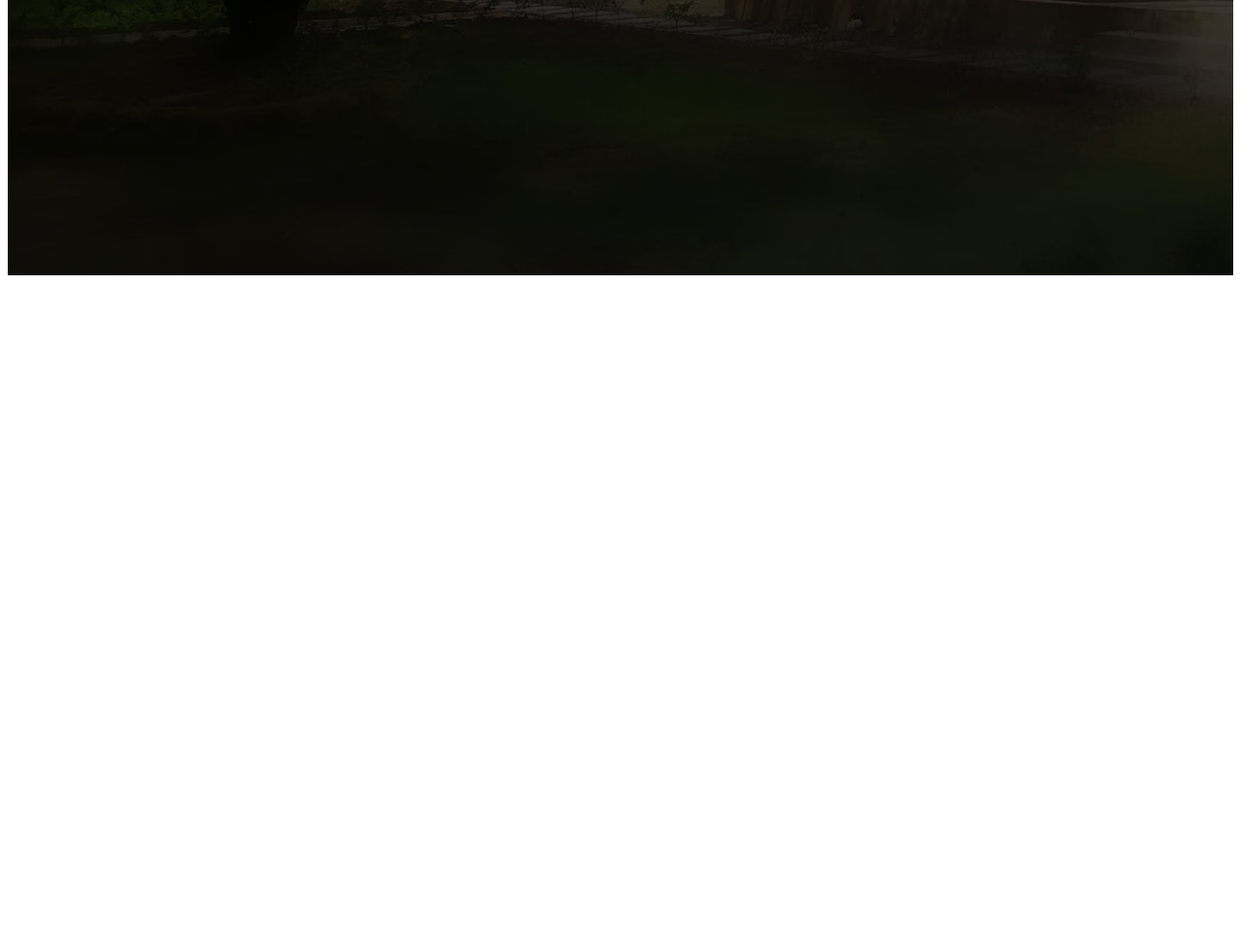
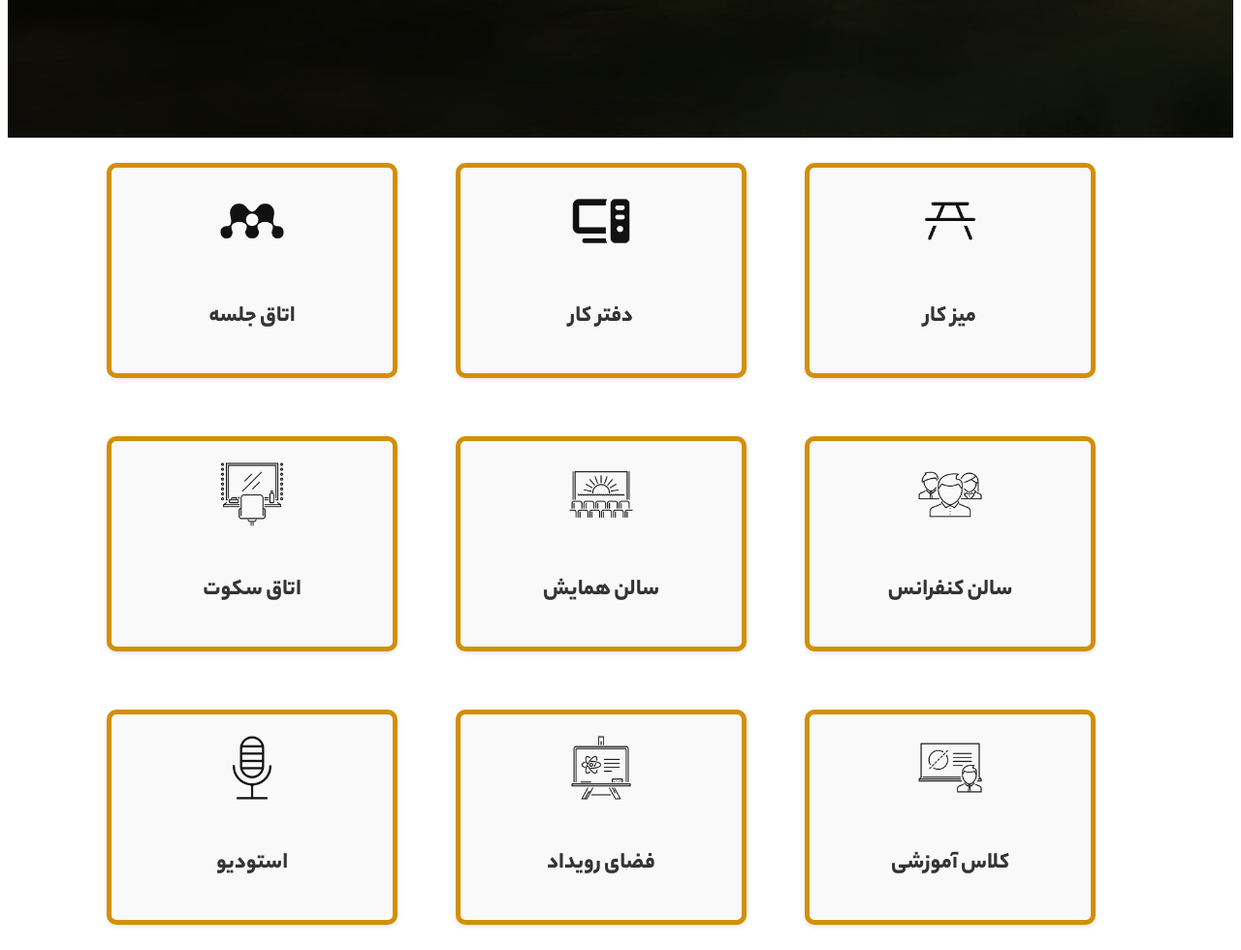
Before and after one commit to m4hdimadani/project.sh, a plain HTML site: page index.html in a window 1280 px wide. Shown: the part 733-1713 px from the top of the page at 97% size. Before the commit the page ends 1025 px from the top, so only its background shows below. Drawn offline with Linux system fonts and the light colour scheme.

Commit message:
updating

```diff
--- a/css/index.css
+++ b/css/index.css
@@ -8,6 +8,10 @@ a {
 
 .header {
   margin-bottom: 20px;
+  position: fixed;
+  background-color: #fff;
+  width: 100%;
+  top: 0;
 }
 
 .logo-title {
@@ -226,6 +230,52 @@ a {
   display: none;
 }
 
+.muiBox ul {
+  display: flex;
+  justify-content: center;
+  align-items: center;
+  gap: 40px;
+  list-style: none;
+}
+.muiBox ul li {
+  padding: 10px;
+  flex: 1 1 calc(50% - 20px);
+  max-width: 300px;
+  text-align: center;
+  display: flex;
+  justify-content: center;
+  align-items: center;
+
+}
+.imag-box {
+  width: 100%;
+  text-align: center;
+  background-color: #f9f9f9;
+  border-radius: 8px;
+  padding: 15px;
+  box-shadow: 0 2px 5px rgba(0,0,0,0.1);
+  transition: transform 0.2s ease-in-out;
+  border: 5px solid rgb(211, 143, 8);
+  border-radius: 10px;
+  cursor: pointer;
+}
+.imag-box:hover {
+  transform: translateY(-5px);
+}
+
+.imag-box img {
+  max-width: 80px;
+  height: auto;
+  margin-bottom: 10px;
+}
+.imag-box p {
+  font-family: YekanBakhHeavy;
+  font-weight: 900;
+  font-size: 1.5rem;
+  text-align: center;
+  color: #333;
+}
+
 @media (max-width: 767px) {
   .navbar {
     position: relative;
@@ -441,6 +491,11 @@ a {
   }
 }
 
+.muiBox ul {
+  display: flex;
+  flex-wrap: wrap;
+}
+
 @media (min-width: 768px) and (max-width: 1023px) {
   .navbar {
     justify-content: space-between;
--- a/index.html
+++ b/index.html
@@ -43,7 +43,6 @@
                     <a href="/"><p>لیست فضا ها</p></a>
                   </li>
                   <li>
-
                     <a href="/"><p>سوالات متداول</p></a>
                   </li>
                   <li>
@@ -125,6 +124,86 @@
           </div>
         </div>
       </div>
+      <div>
+        <!-- Box start -->
+        <div class="muiBox">
+          <ul>
+            <li>
+              <div class="imag-box">
+                <a href="">
+                  <img src="./image/table-picnic.png" alt="table" class="table"/>
+                  <p>میز کار</p>
+                </a>
+              </div>
+            </li>
+            <li>
+              <div class="imag-box">
+                <a href="">
+                  <img src="./image/computer.png" alt="computer" />
+                  <p>دفتر کار</p>
+                </a>
+              </div>
+            </li>
+            <li>
+              <div class="imag-box">
+                <a href="">
+                  <img src="./image/mendeley.png" alt="mendeley" />
+                  <p>اتاق جلسه</p>
+                </a>
+              </div>
+            </li>
+            <li>
+              <div class="imag-box">
+                <a href="">
+                  <img src="./image/14-team,-command,-company,-business,-job,-work,-office.png" alt="company" />
+                  <p>سالن کنفرانس</p>
+                </a>
+              </div>
+            </li>
+            <li>
+              <div class="imag-box">
+                <a href="">
+                  <img src="./image/7.-seat,-film,-cinema,-movie,-filming.png" alt="cinema" />
+                  <p>سالن همایش</p>
+                </a>
+              </div>
+            </li>
+            <li>
+              <div class="imag-box">
+                <a href="">
+                  <img src="./image/11.-dressing,-room,-mirror,-film,-cinema,-movie,-filming.png" alt="room" />
+                  <p>اتاق سکوت</p>
+                </a>
+              </div>
+            </li>
+            <li>
+              <div class="imag-box">
+                <a href="">
+                  <img src="./image/15.-board,-teacher,-lesson,-school,-university,-college,-learning.png" alt="teacher" />
+                  <p>کلاس آموزشی</p>
+                </a>
+              </div>
+            </li>
+            <li>
+              <div class="imag-box">
+                <a href="">
+                  <img src="./image/16.-board,-sponge,-school,-university,-college,-learning.png" alt="board" />
+                  <p>فضای رویداد</p>
+                </a>
+              </div>
+            </li>
+            <li>
+              <div class="imag-box">
+                <a href="">
+                  <img src="./image/microphone3.png" alt="microphone3" />
+                  <p>استودیو</p>
+                </a>
+              </div>
+            </li>
+          </ul>
+        </div>
+      </div>
+      <!-- Box end -->
     </div>
   </body>
 </html>
```
Also changed, not shown: image/11.-dressing,-room,-mirror,-film,-cinema,-movie,-filming.png (added), image/14-team,-command,-company,-business,-job,-work,-office.png (added), image/15.-board,-teacher,-lesson,-school,-university,-college,-learning.png (added), image/16.-board,-sponge,-school,-university,-college,-learning.png (added), image/7.-seat,-film,-cinema,-movie,-filming.png (added), image/computer.png (added), image/mendeley.png (added), image/microphone3.png (added), image/table-picnic.png (added).
